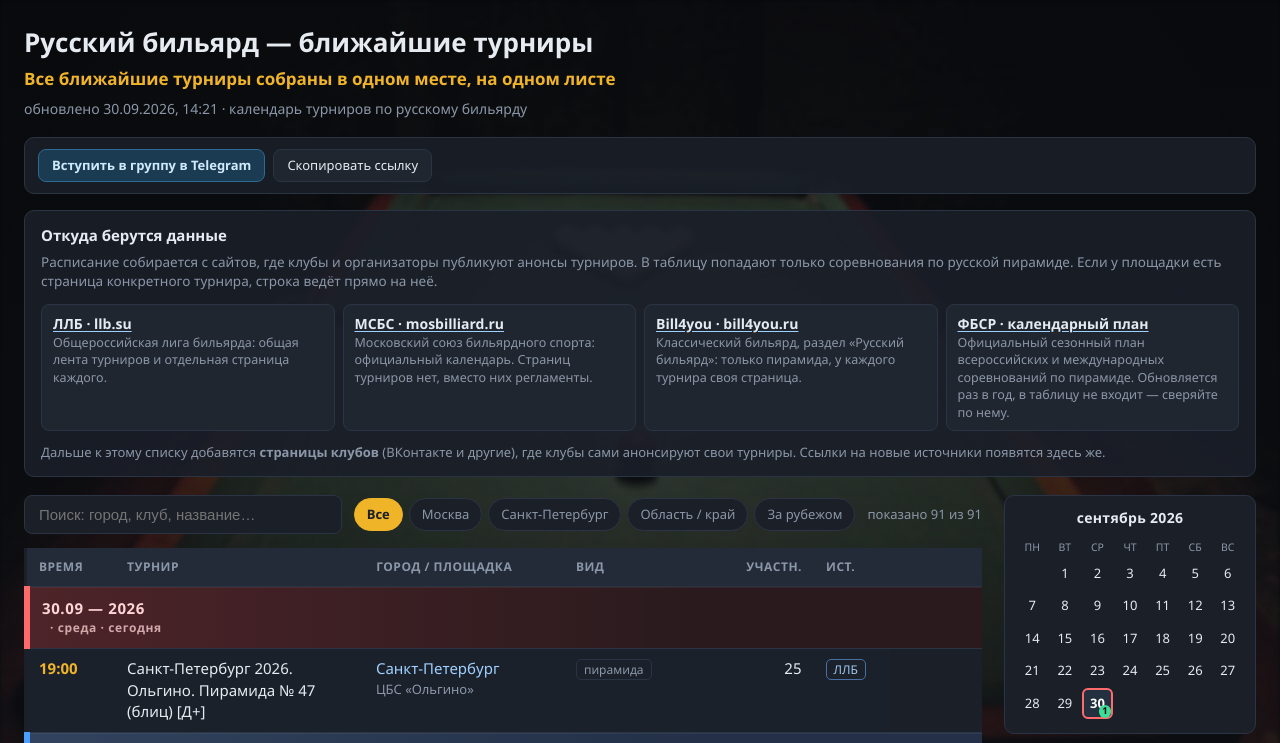
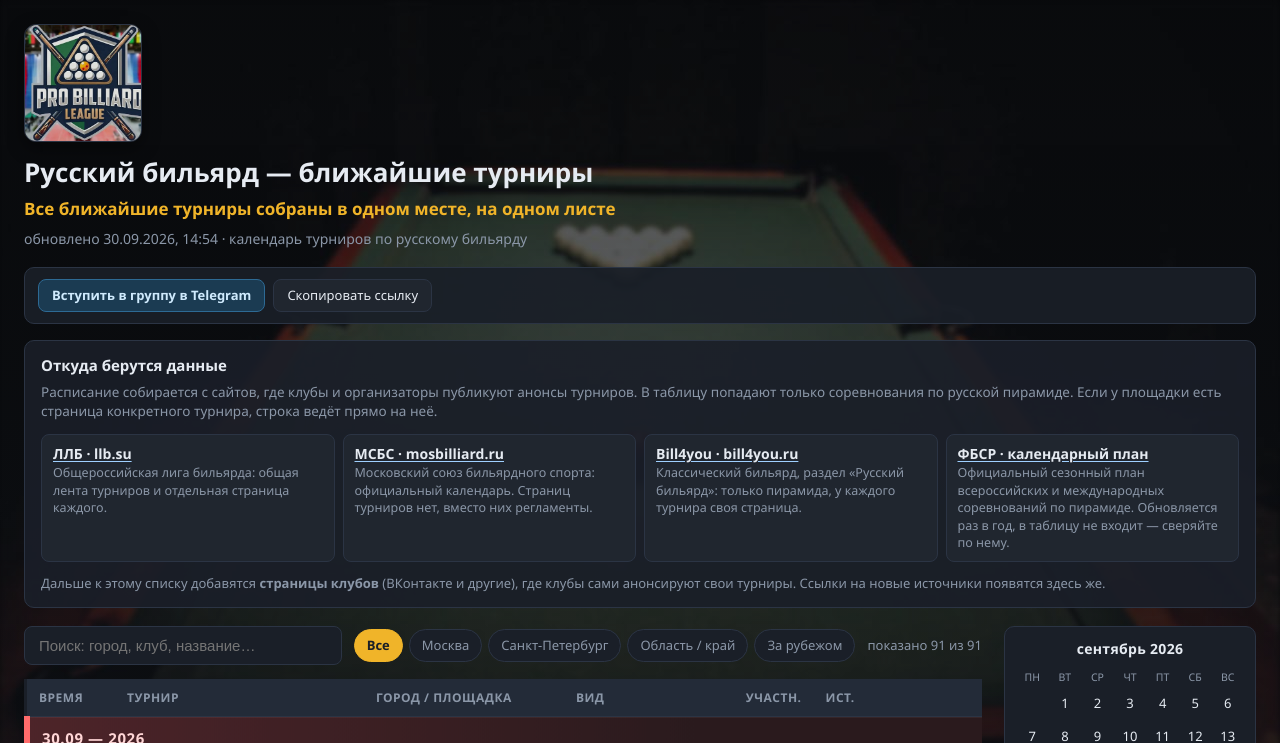
Before and after one commit to billiardpyramid/tournirs, a website: page billiard-tournaments.html in a window 1280 px wide. Shown: the top 743 px of the page. Drawn offline with Linux system fonts and the light colour scheme.

Commit message:
Логотип Pro Billiard League вверху страницы

```diff
--- a/billiard-tournaments.html
+++ b/billiard-tournaments.html
@@ -23,6 +23,8 @@
        background-size:auto,cover;
        background-attachment:fixed,fixed}
   .wrap{max-width:1420px;margin:0 auto}
+  .logo{display:block;width:118px;height:auto;margin:0 0 12px;border-radius:12px;
+    border:1px solid var(--line);box-shadow:0 6px 18px rgba(0,0,0,.45)}
   h1{margin:0 0 6px;font-size:26px}
   .tagline{margin:0 0 8px;color:var(--accent);font-size:17px;font-weight:600;line-height:1.35}
   .sub{color:var(--dim);margin-bottom:18px;font-size:14px}
@@ -252,10 +254,11 @@
 <body>
 <div class="wrap">
 
+<img class="logo" src="logo.jpg" alt="Логотип Pro Billiard League" width="360" height="361">
 <h1>Русский бильярд — ближайшие турниры</h1>
     <p class="tagline">Все ближайшие турниры собраны в одном месте, на одном листе</p>
     <div class="sub">
-    <span id="upd">обновлено 30.09.2026, 14:21</span> · календарь турниров по русскому бильярду
+    <span id="upd">обновлено 30.09.2026, 14:54</span> · календарь турниров по русскому бильярду
   </div>
 
   <div class="acts acts-top">
@@ -435,7 +438,7 @@
 
 <script>
 const ROWS = [
-["30.09","19:00","Санкт-Петербург 2026. Ольгино. Пирамида № 47 (блиц) [Д+]","Санкт-Петербург|ЦБС «Ольгино»","пирамида","25","ЛЛБ","llb","https://www.llb.su/t/5545038"],
+["30.09","19:00","Санкт-Петербург 2026. Ольгино. Пирамида № 47 (блиц) [Д+]","Санкт-Петербург|ЦБС «Ольгино»","пирамида","23","ЛЛБ","llb","https://www.llb.su/t/5545038"],
 ["01.10","12:00","Волгоград 2026. Турнир «Armada Marafon CUP» по пирамиде","Волгоград|ARMADA","пирамида","27","ЛЛБ","llb","https://www.llb.su/t/5538453"],
 ["01.10","19:00","Санкт-Петербург 2026. Ольгино. Пирамида № 48 (блиц) [14+1]","Санкт-Петербург|ЦБС «Ольгино»","пирамида","44","ЛЛБ","llb","https://www.llb.su/t/5545039"],
 ["02.10","19:30","Красноярск 2026. ЭСТЕТ. Пирамида № 12 (Колхоз)","Красноярск|Эстет","пирамида","0","ЛЛБ","llb","https://www.llb.su/t/5545405"],
@@ -464,7 +467,7 @@ const ROWS = [
 ["04.10","11:00","Турнир в Комбинированную пирамиду 1-4 Гр","Ульяновск|БК MATRESHKI","комбинированная","2","B4Y","b4y","https://bill4you.ru/rus-billiard/tournament/14571"],
 ["04.10","11:00","Турнир по \"Свободной пирамиде\" (ограничение по рейтингу до 800 ЭЛО \"ЛЛБ\")","Москва|БК \"Пирамида\"","свободная","11","B4Y","b4y","https://bill4you.ru/rus-billiard/tournament/14759"],
 ["04.10","12:00","Санкт-Петербург 2026. 2-й этап II кубка «Академии бильярда Максима Зверева» по пирамиде [Д+]","Санкт-Петербург|ЦБС «Ольгино»","пирамида","24","ЛЛБ","llb","https://www.llb.su/t/5530725"],
-["09.10","10:00","Ташкент 2026. LIDER. Пирамида № 7 [С]","Ташкент|LIDER","пирамида","34","ЛЛБ","llb","https://www.llb.su/t/5533427"],
+["09.10","10:00","Ташкент 2026. LIDER. Пирамида № 7 [С]","Ташкент|LIDER","пирамида","35","ЛЛБ","llb","https://www.llb.su/t/5533427"],
 ["09.10","10:00","XX Турнир «Кубок Кремля», Комбинированная пирамида (мужчины). Квалификация","Москва|\"Дворец бильярдного спорта\"","комбинированная","22","B4Y","b4y","https://bill4you.ru/rus-billiard/tournament/14781"],
 ["10–17.10","—","XX турнир по бильярдному спорту «Кубок Кремля», Кубок мира.Комбинированная пирамида. Свободная пирамида. Мужчины, женщины Регламент КК 2026","Москва|ДБС «Москвич»","комбинированная","—","МСБС","msbs","https://mosbilliard.ru/upload/iblock/e2b/polozhenie_kk_2026.pdf"],
 ["10.10","09:30","ЛЛБ 2026. Санкт-Петербург. Пирамида № 34 ЭЛО≤1150","Санкт-Петербург|PLAYPOOL","пирамида","0","ЛЛБ","llb","https://www.llb.su/t/5538344"],
@@ -537,7 +540,7 @@ const LIST_URLS = {
 
 /* Состояние площадок на момент последней сборки. Ставится автоматом:
    tools/build.mjs — <ключ площадки>: {name, rows, stale, at, iso}. */
-const SOURCE_STATUS = { "llb": { "name": "ЛЛБ", "rows": 53, "stale": false, "at": "30.09.2026, 14:21", "iso": "2026-09-30T11:21:02.961Z" }, "msbs": { "name": "МСБС", "rows": 20, "stale": false, "at": "30.09.2026, 14:21", "iso": "2026-09-30T11:21:04.175Z" }, "b4y": { "name": "B4Y", "rows": 18, "stale": false, "at": "30.09.2026, 14:21", "iso": "2026-09-30T11:21:04.701Z" } }; // <- автосбор
+const SOURCE_STATUS = { "llb": { "name": "ЛЛБ", "rows": 53, "stale": false, "at": "30.09.2026, 14:54", "iso": "2026-09-30T11:54:44.347Z" }, "msbs": { "name": "МСБС", "rows": 20, "stale": false, "at": "30.09.2026, 14:54", "iso": "2026-09-30T11:54:44.725Z" }, "b4y": { "name": "B4Y", "rows": 18, "stale": false, "at": "30.09.2026, 14:54", "iso": "2026-09-30T11:54:44.915Z" } }; // <- автосбор
 
 /* ---------- Даты ---------- */
 /* Год и выходные считаются из самих строк, вручную их держать не нужно —
```
